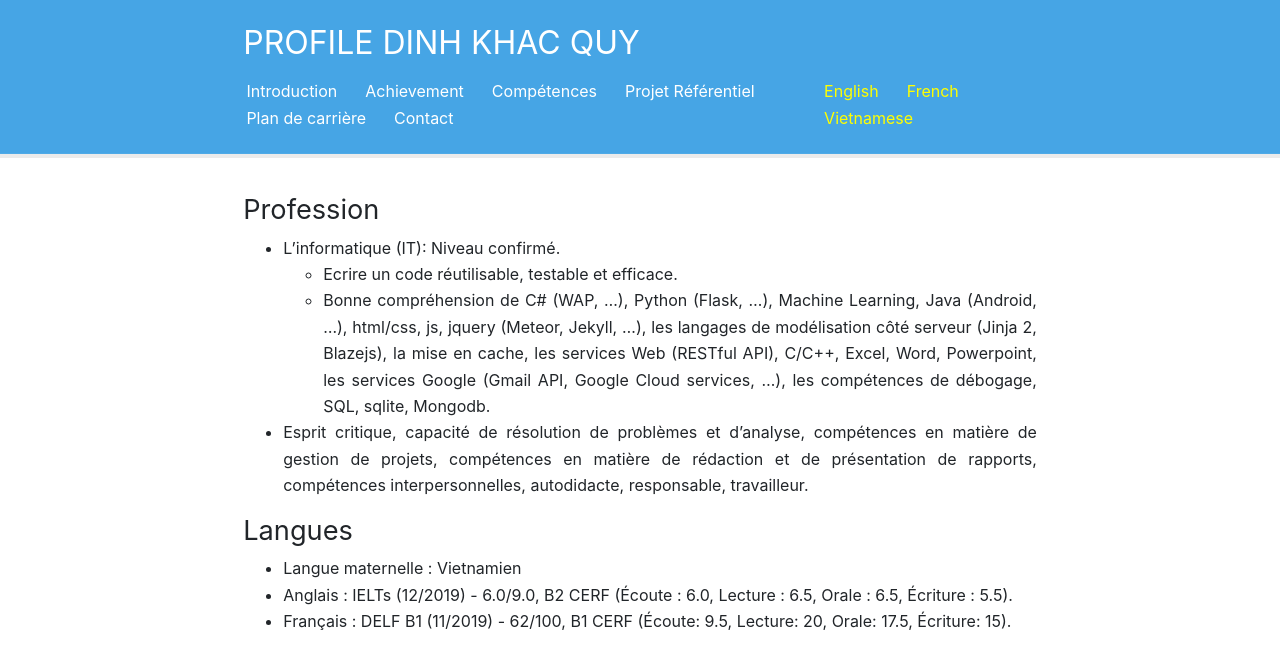
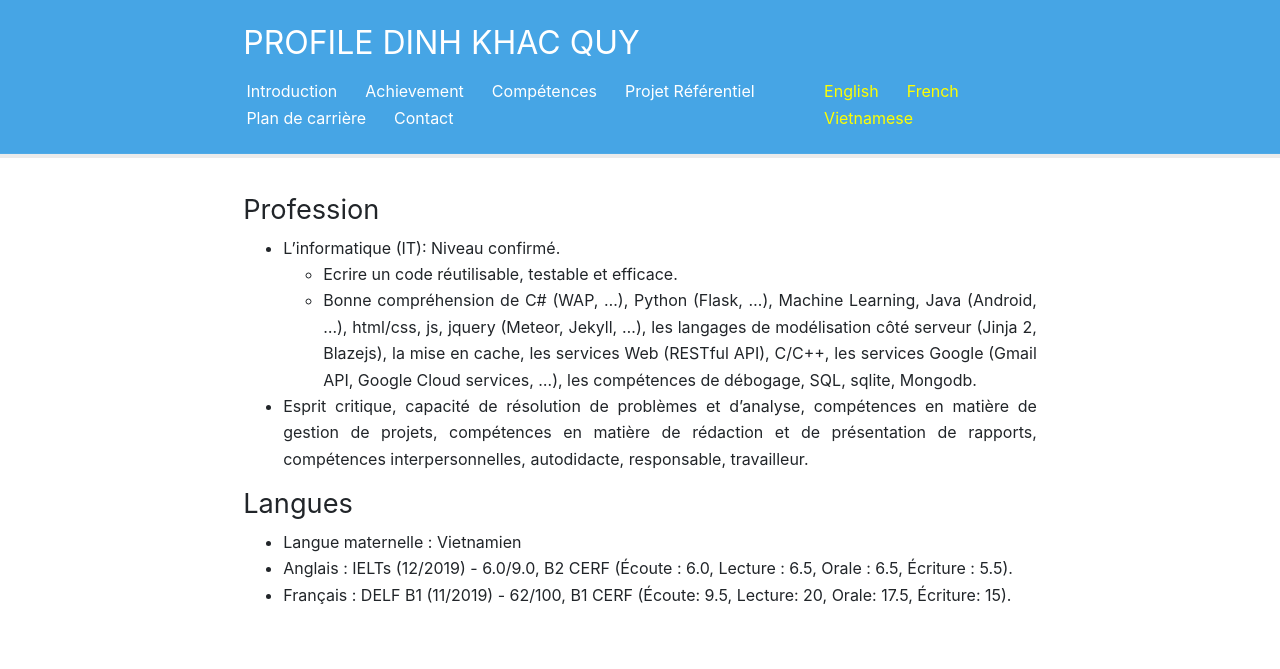
Before and after one commit to christianezeani/panthera-jekyll, a Jekyll site: the page built from fr/Skill.md, in a window 1280 px wide. Shown: the top 669 px of the page. Built offline with Jekyll 4.4.1, drawn with Linux system fonts in a browser that asks for light colours.

Commit message:
Update Skill.md

```diff
--- a/fr/Skill.md
+++ b/fr/Skill.md
@@ -8,7 +8,7 @@ order: 3
 # Profession
 * L'informatique (IT): Niveau confirmé.
     * Ecrire un code réutilisable, testable et efficace.
-    * Bonne compréhension de C# (WAP, ...), Python (Flask, ...), Machine Learning, Java (Android, ...), html/css, js, jquery (Meteor, Jekyll, ...), les langages de modélisation côté serveur (Jinja 2, Blazejs), la mise en cache, les services Web (RESTful API), C/C++, Excel, Word, Powerpoint, les services Google (Gmail API, Google Cloud services, ...), les compétences de débogage, SQL, sqlite, Mongodb.
+    * Bonne compréhension de C# (WAP, ...), Python (Flask, ...), Machine Learning, Java (Android, ...), html/css, js, jquery (Meteor, Jekyll, ...), les langages de modélisation côté serveur (Jinja 2, Blazejs), la mise en cache, les services Web (RESTful API), C/C++, les services Google (Gmail API, Google Cloud services, ...), les compétences de débogage, SQL, sqlite, Mongodb.
 * Esprit critique, capacité de résolution de problèmes et d'analyse, compétences en matière de gestion de projets, compétences en matière de rédaction et de présentation de rapports, compétences interpersonnelles, autodidacte, responsable, travailleur.
 
 # Langues
```
